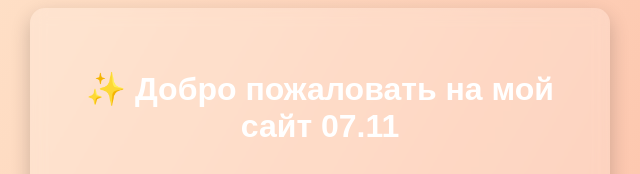
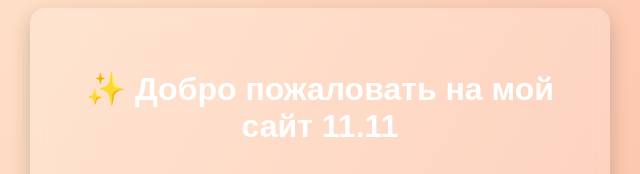
Before and after one commit to dana2002A/my-site, a plain HTML site: page index.html in a window 1280 px wide. Shown: the part 179-353 px from the top of the page, 320-960 px from the left. Drawn offline with Linux system fonts and the light colour scheme.

Commit message:
Update index.html

```diff
--- a/index.html
+++ b/index.html
@@ -8,7 +8,7 @@
 </head>
 <body>
   <div class="container">
-    <h1>✨ Добро пожаловать на мой сайт 07.11<h1>
+    <h1>✨ Добро пожаловать на мой сайт 11.11<h1>
     <p>Этот сайт создан Даной для практической работы по веб-разработке 💻</p>
     <button id="magicButton">Нажми меня 🌸</button>
   </div>
```
